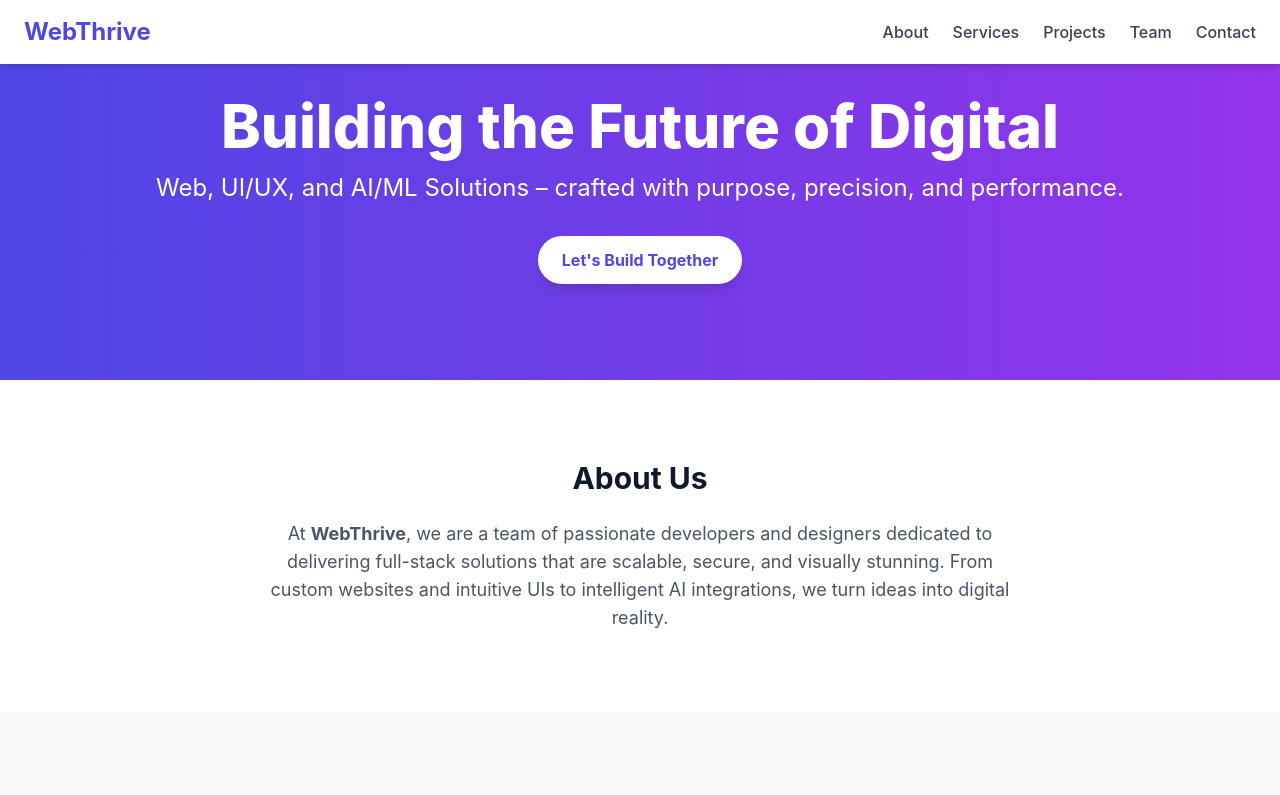
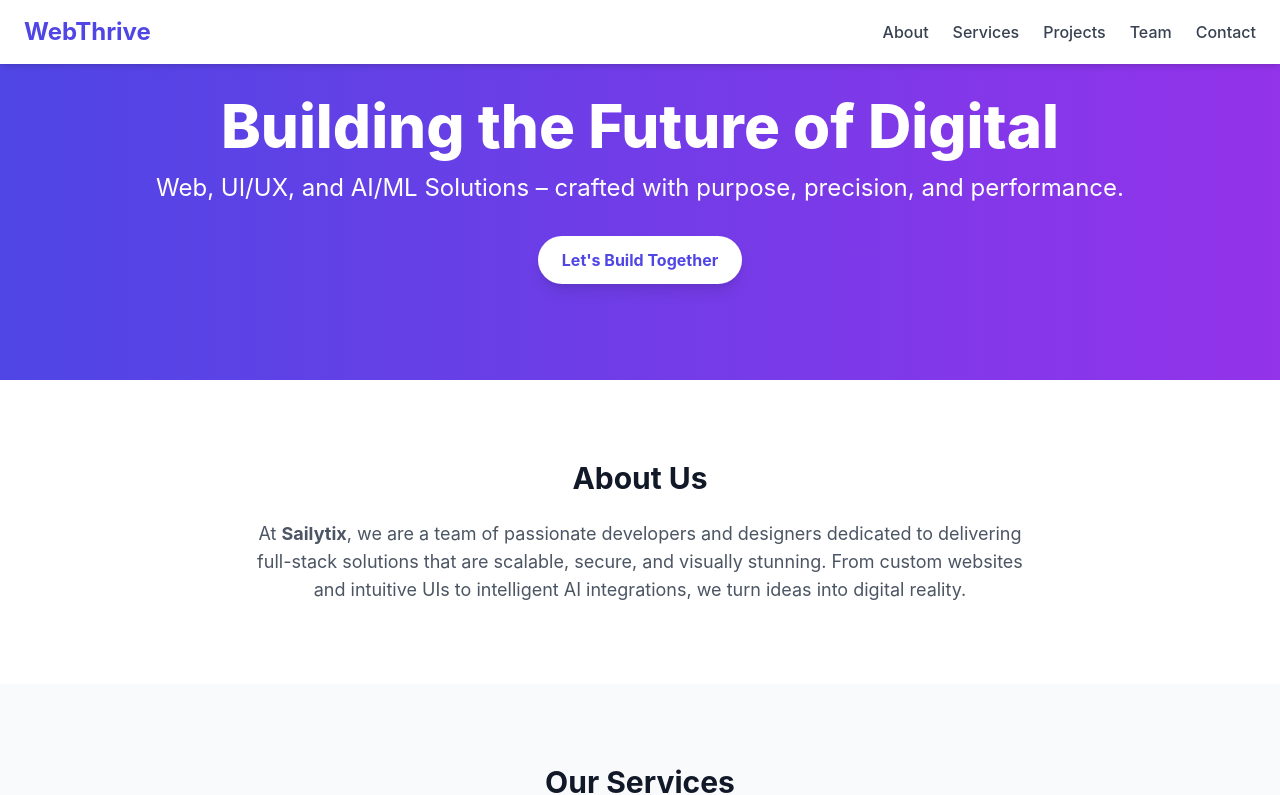
Before and after one commit to TalapaneniMoksha/Sailytix, a React (Create React App) app: page / in a window 1280 px wide. Shown: the top 795 px of the page. Built offline with nearby package versions, Linux system fonts and the light colour scheme.

Commit message:
Update company name from 'WebThrive' to 'Sailytix'

```diff
--- a/src/components/About.js
+++ b/src/components/About.js
@@ -4,7 +4,7 @@ const About = () => (
   <section id="about" className="py-20 px-6 bg-white text-center">
     <h2 className="text-3xl font-bold mb-6">About Us</h2>
     <p className="max-w-3xl mx-auto text-gray-600 text-lg">
-      At <strong>WebThrive</strong>, we are a team of passionate developers and designers dedicated to delivering full-stack solutions that are scalable, secure, and visually stunning. From custom websites and intuitive UIs to intelligent AI integrations, we turn ideas into digital reality.
+      At <strong>Sailytix</strong>, we are a team of passionate developers and designers dedicated to delivering full-stack solutions that are scalable, secure, and visually stunning. From custom websites and intuitive UIs to intelligent AI integrations, we turn ideas into digital reality.
     </p>
   </section>
 );
```
